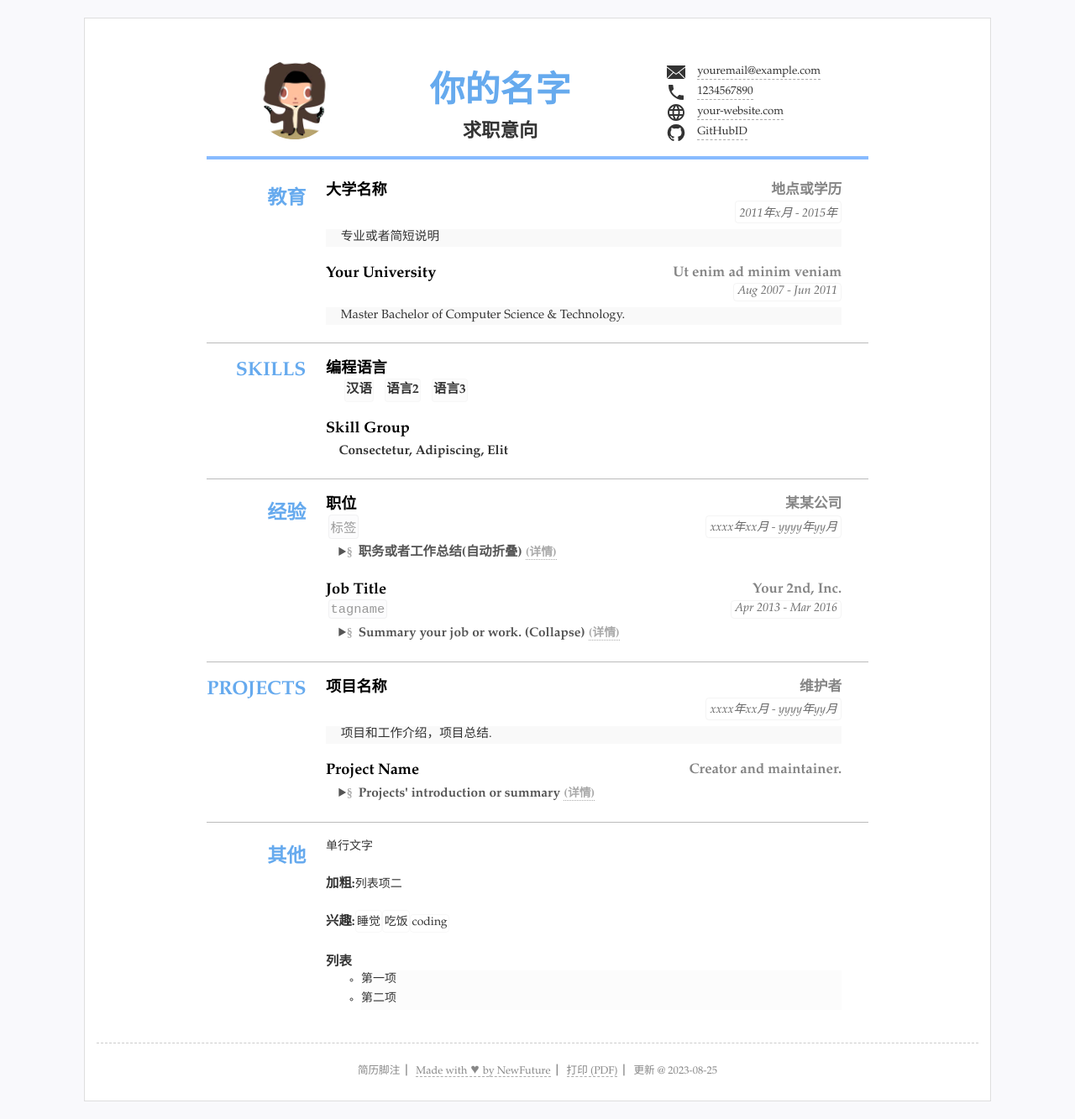
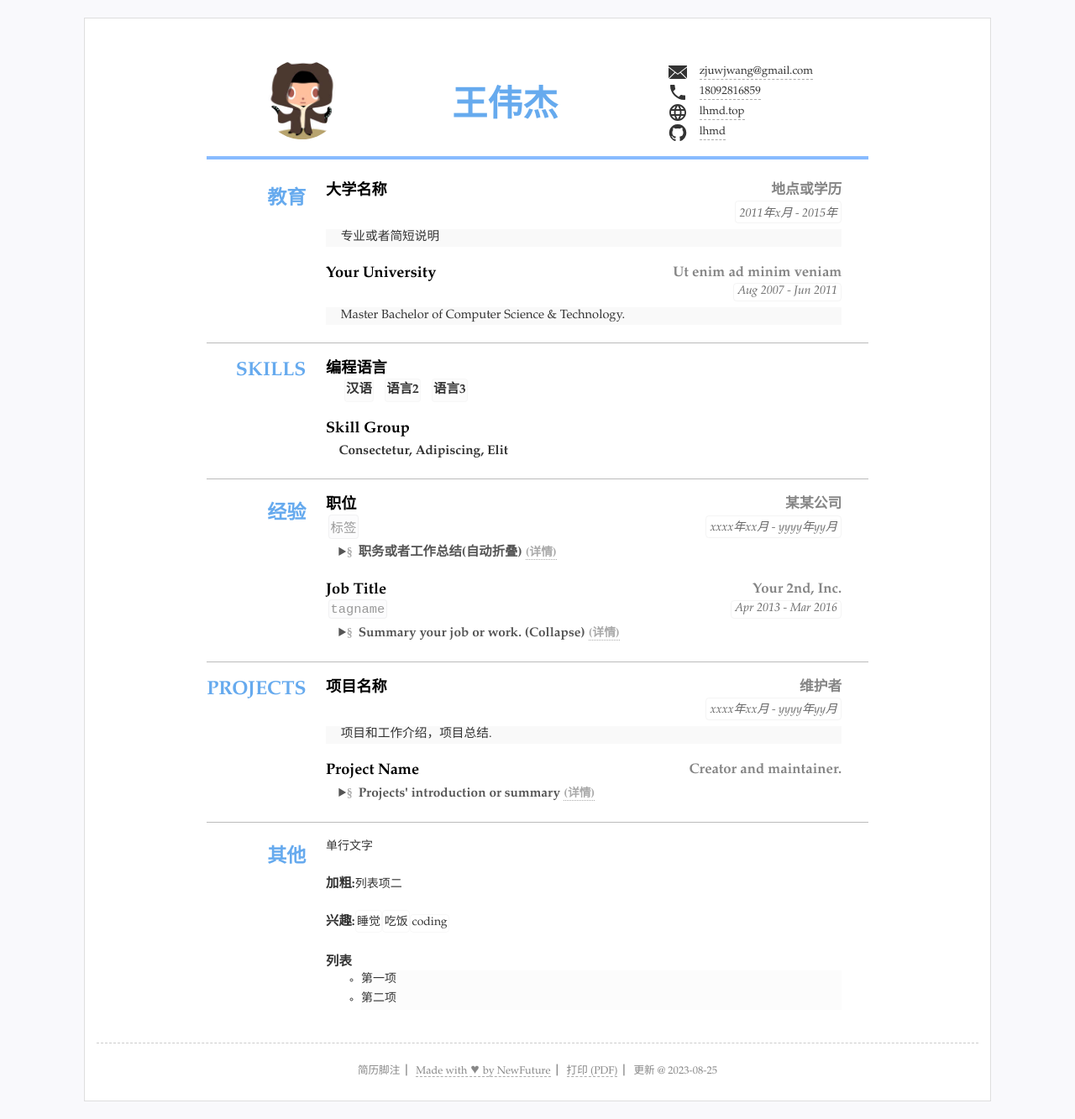
Before and after one commit to lhmd/CV, a Jekyll site: the page built from index.html, in a window 1280 px wide. Shown: the whole page at 84% size. Built offline with Jekyll 4.4.1, drawn with Linux system fonts in a browser that asks for light colours.

Commit message:
Update resume.yml

```diff
--- a/_data/resume.yml
+++ b/_data/resume.yml
@@ -1,25 +1,25 @@
 # 数据格式可以为 yaml(文件以.yml结尾) 或者json(文件以.json结尾)
 # 如果YAML格式的数据请先检查格式是否有误，可选检查工具 http://www.yamllint.com
 
-title: "简历标题"
+title: "CV"
 lang: "zh" #语言设置 zh表示中文 en 表示英语
-name: "你的名字"
-jobtitle: "求职意向" #可空不显示
+name: "王伟杰"
+jobtitle: "" #可空不显示
 photo: "assets/img/photo.jpg" #照片可空，不显示
 
 #联系方式
 contact: #联系方式连接等3~5行
-- text: "youremail@example.com" #文本内容
-  href: 'mailto:youremail@example.com' #链接，无链接则空
+- text: "zjuwjwang@gmail.com" #文本内容
+  href: 'mailto:zjuwjwang@gmail.com' #链接，无链接则空
   icon: 'icons/email.svg' #图标 svg文件
-- text: "1234567890"
-  href: 'tel:1234567890'
+- text: "18092816859"
+  href: 'tel:18092816859'
   icon: 'icons/phone.svg'
-- text: "your-website.com"
-  href: 'http://your-website.com'
+- text: "lhmd.top"
+  href: 'http://lhmd.top'
   icon: 'icons/web.svg'
-- text: "GitHubID"
-  href: 'https://github.com/NewFuture'
+- text: "lhmd"
+  href: 'https://github.com/lhmd'
   icon: "icons/github.svg"
   attr: 'target="_blank"' #新标签页打开
   # - text: "地址"
```
